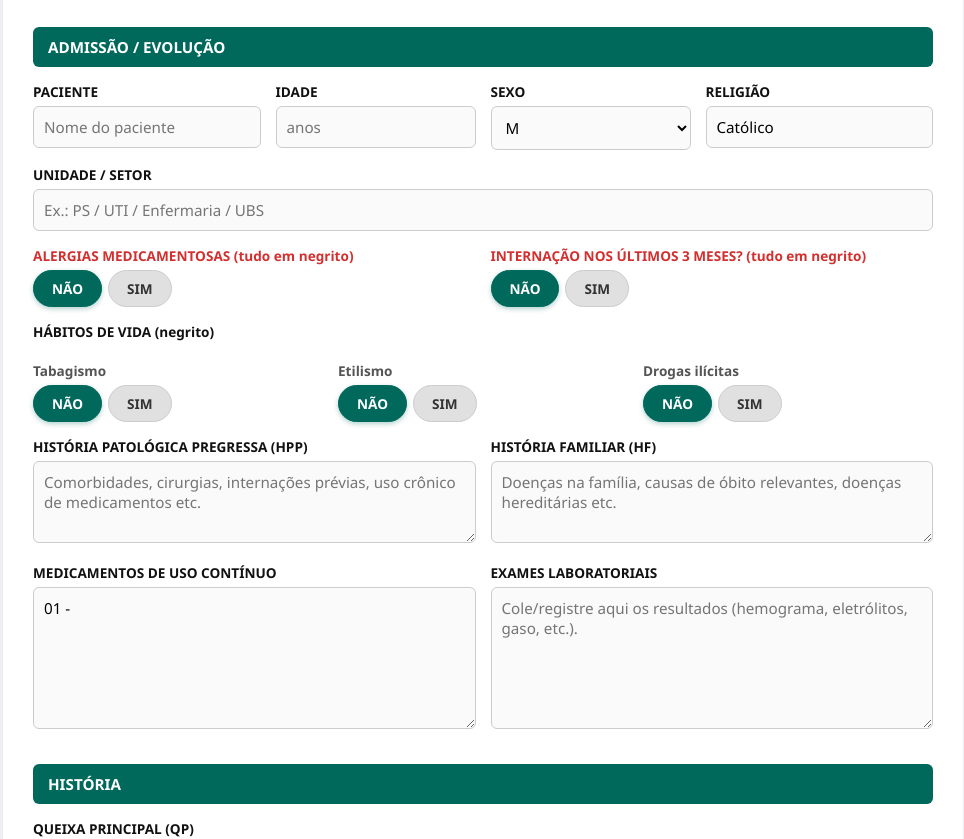
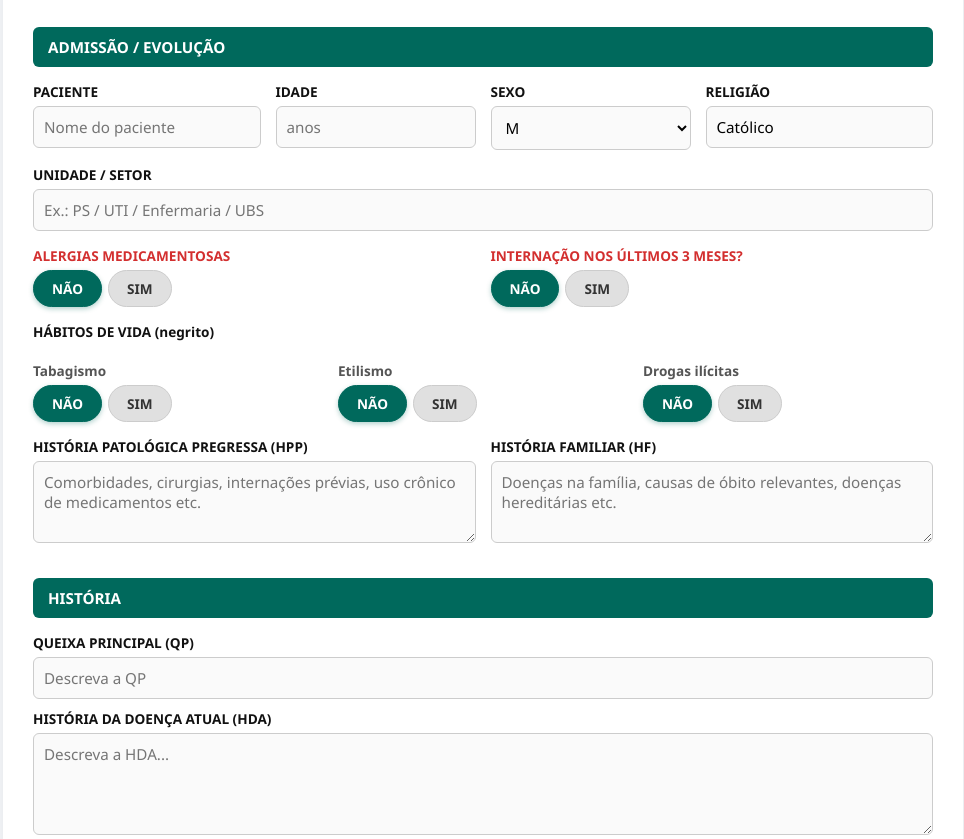
Before and after one commit to silbluesman-dotcom/Anamnese-Fast-Click, a plain HTML site: page index.html in a window 1280 px wide. Shown: the part 140-979 px from the top of the page, without its empty margins (157-1121 px from the left). Drawn offline with Linux system fonts and the light colour scheme.

Commit message:
Add files via upload

```diff
--- a/index.html
+++ b/index.html
@@ -335,7 +335,8 @@
 
     <div class="row">
       <div class="col">
-        <span class="input-label label-alert">ALERGIAS MEDICAMENTOSAS (tudo em negrito)</span>
+        <span class="input-label label-alert">ALERGIAS MEDICAMENTOSAS
+</span>
         <div class="toggle-group" id="alergias-group">
           <div class="toggle-btn active" onclick="setOption('alergias','Não')">NÃO</div>
           <div class="toggle-btn" onclick="setOption('alergias','Sim')">SIM</div>
@@ -344,7 +345,8 @@
       </div>
 
       <div class="col">
-        <span class="input-label label-alert">INTERNAÇÃO NOS ÚLTIMOS 3 MESES? (tudo em negrito)</span>
+        <span class="input-label label-alert">INTERNAÇÃO NOS ÚLTIMOS 3 MESES?
+</span>
         <div class="toggle-group" id="internacao-group">
           <div class="toggle-btn active" onclick="setOption('internacao','Não')">NÃO</div>
           <div class="toggle-btn" onclick="setOption('internacao','Sim')">SIM</div>
@@ -397,6 +399,14 @@
       </div>
     </div>
 
+    <div class="section-title">História</div>
+
+    <span class="input-label label-bold">QUEIXA PRINCIPAL (QP)</span>
+    <input type="text" id="qp" class="input-field" style="margin-bottom:10px;" placeholder="Descreva a QP" />
+
+    <span class="input-label label-bold">HISTÓRIA DA DOENÇA ATUAL (HDA)</span>
+    <textarea id="hda" rows="4" placeholder="Descreva a HDA..."></textarea>
+
     <div class="row">
       <div class="col">
         <span class="input-label label-bold">MEDICAMENTOS DE USO CONTÍNUO</span>
@@ -407,14 +417,6 @@
         <textarea id="labs" rows="6" placeholder="Cole/registre aqui os resultados (hemograma, eletrólitos, gaso, etc.)."></textarea>
       </div>
     </div>
-
-    <div class="section-title">História</div>
-
-    <span class="input-label label-bold">QUEIXA PRINCIPAL (QP)</span>
-    <input type="text" id="qp" class="input-field" style="margin-bottom:10px;" placeholder="Descreva a QP" />
-
-    <span class="input-label label-bold">HISTÓRIA DA DOENÇA ATUAL (HDA)</span>
-    <textarea id="hda" rows="4" placeholder="Descreva a HDA..."></textarea>
 
     <div class="section-title">Exame Físico</div>
 
```
